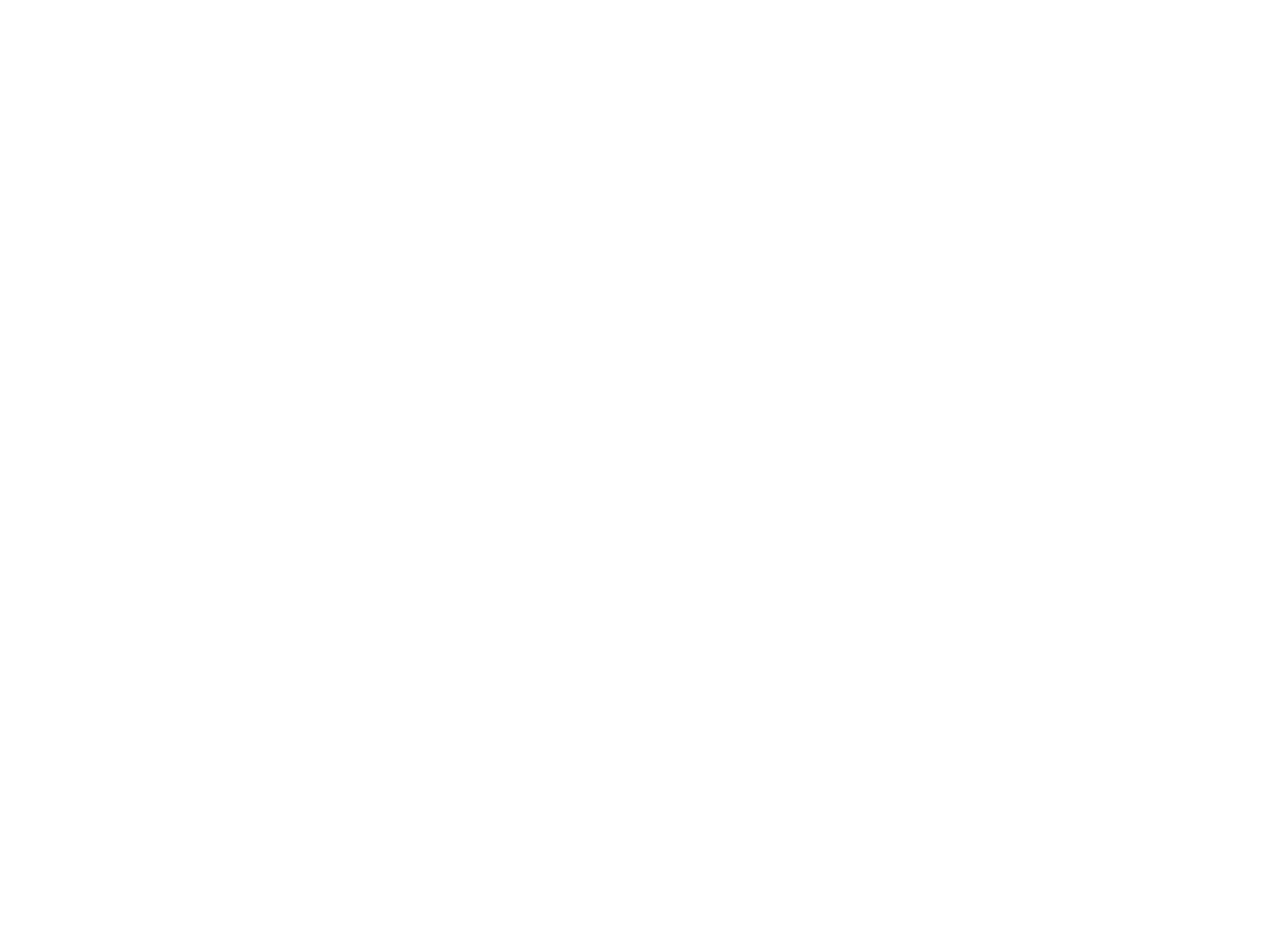
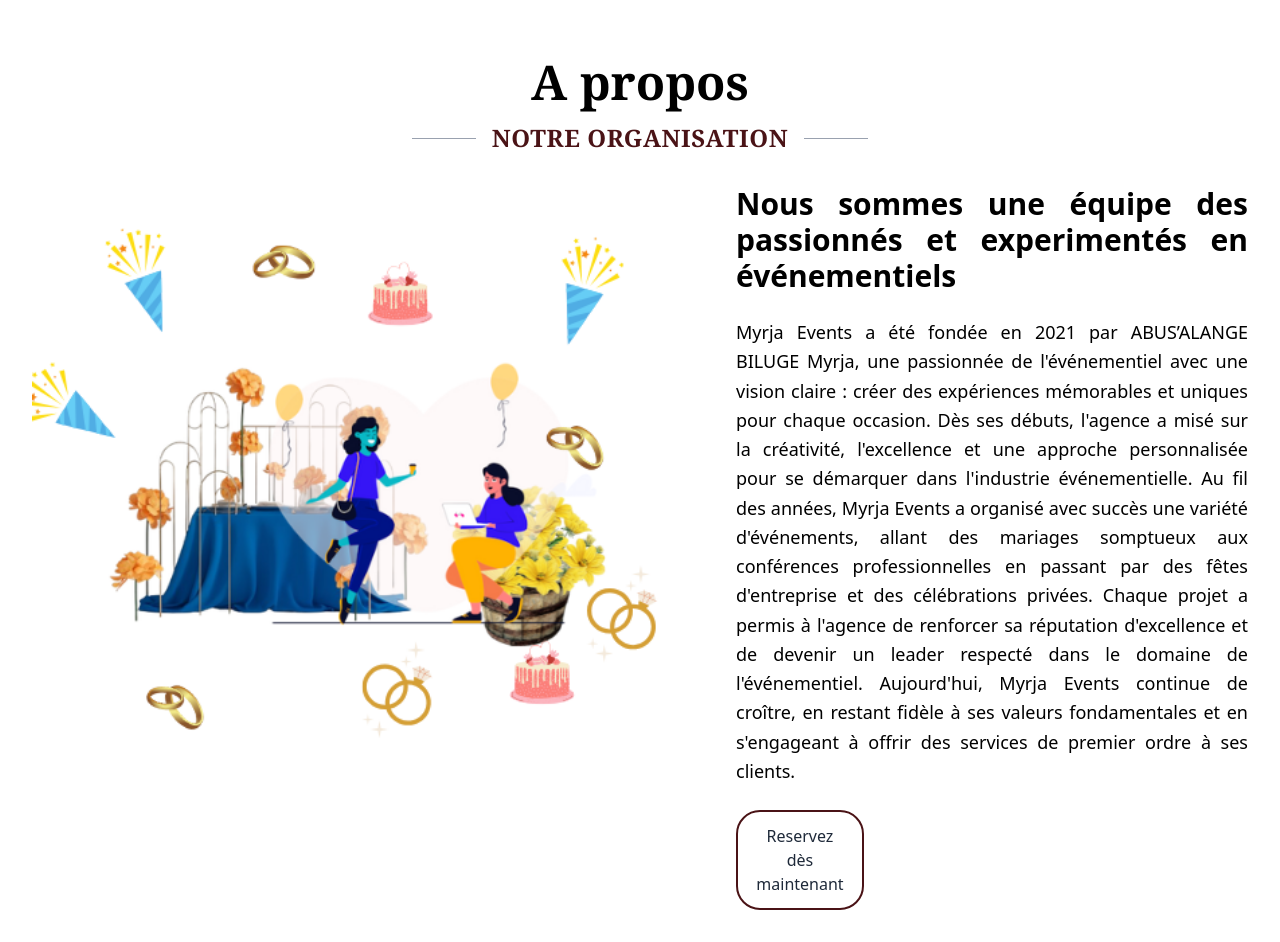
Before and after one commit to YannickZahinda/event-app, a React (Vite) app: page / in a window 1280 px wide. Shown: the part 802-1744 px from the top of the page. Before the commit the page ends 979 px from the top, so only its background shows below. Built offline with nearby package versions, Linux system fonts and the light colour scheme.

Commit message:
add about component

```diff
--- a/src/pages/About.tsx
+++ b/src/pages/About.tsx
@@ -1,14 +1,53 @@
-import React from 'react'
+// import eventPlanImage from '../assets/generated-image-preview.png';
+import celebrateImage from "../assets/aboutimg.png";
+import Button from "../components/Button/Button";
 
 const About = () => {
   return (
-    <div>
-      <h1>A propos</h1>
-      <div>
+    <section className="mt-15">
+      <h1 className="text-center text-5xl font-serif font-bold">A propos</h1>
 
+      <div className="flex items-center gap-4 text-center justify-center mt-4">
+        <span className="block w-16 h-[1px] bg-gray-400"></span>
+        <h1 className="text-2xl font-serif font-bold tracking-wide text-[#4A1316]">
+          NOTRE ORGANISATION
+        </h1>
+        <span className="block w-16 h-[1px] bg-gray-400"></span>
       </div>
-    </div>
-  )
-}
 
-export default About
+      <div className="flex items-center justify-center gap-8 p-8">
+        <img src={celebrateImage} alt="planning pic"
+          className="w-2/3 max-w-2xl"
+        />
+        <div className="flex flex-col gap-6 w-1/2 text-justify">
+          <p className="font-bold text-3xl">
+            Nous sommes une équipe des passionnés et experimentés en
+            événementiels
+          </p>
+          <p className="text-lg leading-relaxed">
+            Myrja Events a été fondée en 2021 par ABUS’ALANGE BILUGE Myrja, une
+            passionnée de l'événementiel avec une vision claire : créer des
+            expériences mémorables et uniques pour chaque occasion. Dès ses
+            débuts, l'agence a misé sur la créativité, l'excellence et une
+            approche personnalisée pour se démarquer dans l'industrie
+            événementielle. Au fil des années, Myrja Events a organisé avec
+            succès une variété d'événements, allant des mariages somptueux aux
+            conférences professionnelles en passant par des fêtes d'entreprise
+            et des célébrations privées. Chaque projet a permis à l'agence de
+            renforcer sa réputation d'excellence et de devenir un leader
+            respecté dans le domaine de l'événementiel. Aujourd'hui, Myrja
+            Events continue de croître, en restant fidèle à ses valeurs
+            fondamentales et en s'engageant à offrir des services de premier
+            ordre à ses clients.
+          </p>
+          <Button
+            className="px-4 w-1/4 py-3 text-gray-800 border-2 border-[#4A1316] rounded-3xl hover:bg-[#4A1316] hover:text-white transition duration-300"
+            text="Reservez dès maintenant "
+          />
+        </div>
+      </div>
+    </section>
+  );
+};
+
+export default About;
--- a/src/pages/Home.tsx
+++ b/src/pages/Home.tsx
@@ -1,24 +1,24 @@
-// import eventPlanImage from '../assets/generated-image-preview.png';
-// import celebrateImage from '../assets/Allura - Proposal.png'
 import Button from "../components/Button/Button";
 import Navbar from "../components/Navbar.tsx/Navbar";
+import About from "./About";
 import Services from "./Services";
 
 const Home = () => {
   return (
+    <>
     <div className="relative h-screen w-full bg-[url('/assets/niceweddingimg.jpg')] bg-cover bg-center">
       <div className="absolute inset-0 bg-black opacity-50"></div>
       <div className="relative">
         <Navbar />
       </div>
       {/* Hero Section */}
-      <section className="flex items-center justify-center text-white text-2xl h-full">
+      <section className="flex items-center justify-center text-white text-2xl h-screen">
         <div className="relative text-center mt-3">
           <div className="flex items-center justify-center m-7">
             <div className="flex items-center gap-4 text-center">
               <span className="block w-16 h-[1px] bg-gray-400"></span>
               <h1 className="text-2xl font-serif tracking-wide text-white">
-                WEDDING PLANNER
+                EVENTS PLANNER
               </h1>
               <span className="block w-16 h-[1px] bg-gray-400"></span>
             </div>
@@ -32,7 +32,10 @@
       </section>
       {/* Service section */}
       {/* <Services /> */}
+
     </div>
+    <About />
+    </>
   );
 };
 
```
Also changed, not shown: src/assets/aboutimg.png (added).
